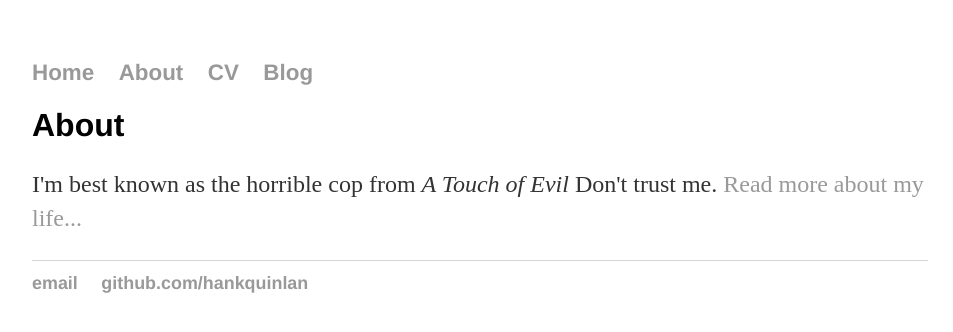
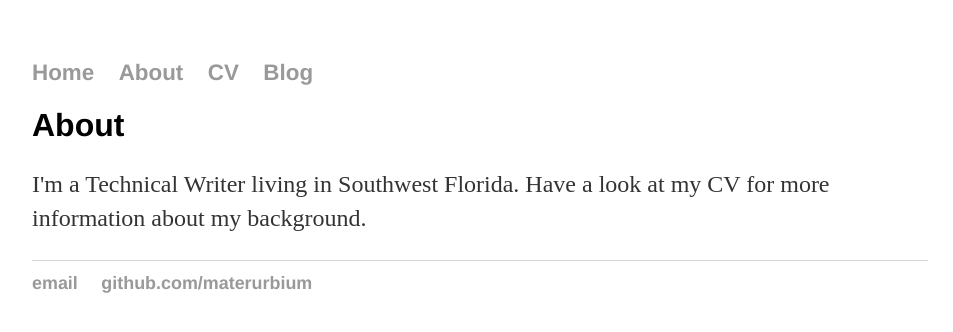
Before and after one commit to materurbium/github.io, a Jekyll site: the page about/index.html, which Jekyll copies as it is, in a window 1280 px wide. Shown: the top 332 px of the page, without its empty margins (160-1113 px from the left). Built offline with Jekyll 4.4.1, drawn with Linux system fonts in a browser that asks for light colours.

Commit message:
Update index.html

```diff
--- a/about/index.html
+++ b/about/index.html
@@ -17,13 +17,13 @@
 		<div class="container">
     		<div class="blurb">
         		<h1>About</h1>
-				<p>I'm best known as the horrible cop from <em>A Touch of Evil</em> Don't trust me. <a href="/about">Read more about my life...</a></p>
+				<p>I'm a Technical Writer living in Southwest Florida. Have a look at my CV for more information about my background.</p>
     		</div><!-- /.blurb -->
 		</div><!-- /.container -->
 		<footer>
     		<ul>
-        		<li><a href="mailto:hankquinlanhub@gmail.com">email</a></li>
-        		<li><a href="https://github.com/hankquinlan">github.com/hankquinlan</a></li>
+        		<li><a href="mailto:technicalwriterswfl@gmail.com">email</a></li>
+        		<li><a href="https://github.com/materurbium">github.com/materurbium</a></li>
 			</ul>
 		</footer>
 	</body>
```
